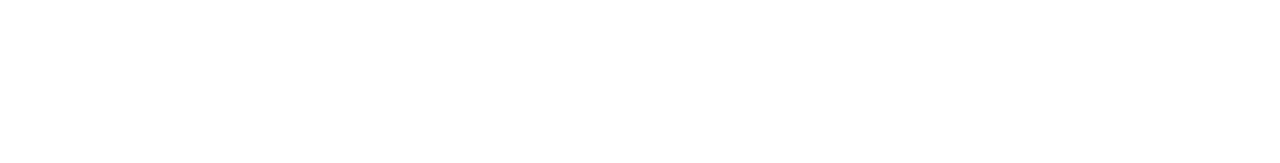
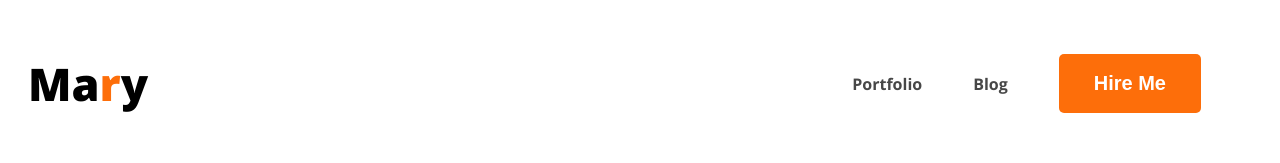
Before and after one commit to MMaria18/portfolio-web, a plain HTML site: page index.html in a window 1280 px wide. Drawn offline with nearby package versions, Linux system fonts and the light colour scheme.

Commit message:
done nav

```diff
--- a/index.html
+++ b/index.html
@@ -4,8 +4,41 @@
     <meta charset="UTF-8">
     <meta name="viewport" content="width=device-width, initial-scale=1.0">
     <title>My portfolio web</title>
+    <link rel="preconnect" href="https://fonts.googleapis.com">
+<link rel="preconnect" href="https://fonts.gstatic.com" crossorigin>
+<link href="https://fonts.googleapis.com/css2?family=Open+Sans:ital,wght@0,300..800;1,300..800&display=swap" rel="stylesheet">
+
+
+    <link rel="stylesheet" href="style/design.css">
 </head>
-<body>
+<body class="open-sans-font">
+    <header>
+       <nav>
+        <h3 class="topword">Ma<span class="colorforhead">r</span>y</h3>
+        <ul>
+            <li ><a class="dark" href="">Portfolio</a></li>
+            <li ><a class="dark" href="">Blog</a></li>
+            <li><a class="dark" href=""><button class="btn-primary">Hire Me</button></a></li>
+        </ul>
+       </nav>
+
+    </header>
+    <main>
+
+
+
+
+
+
+    </main>
+
+    <footer>
+
+    </footer>
+
+
+
+
 
 </body>
 </html>
--- /dev/null
+++ b/style/design.css
@@ -0,0 +1,61 @@
+
+.open-sans-font {
+  font-family: "Open Sans", sans-serif;
+  font-optical-sizing: auto;
+  font-weight: 700;
+  font-style: normal;
+  font-variation-settings:
+    "wdth" 100;
+}
+
+/* nav design */
+nav{
+    display: flex;
+    align-items: center;
+    justify-content:space-between ;
+    margin:0 20px ;
+}
+
+.topword{
+    font-weight:800;
+    font-size: 45px;
+
+}
+nav ul{
+    display: flex;
+    align-items: center;
+}
+.colorforhead{
+    color: #FD6E0A;
+
+}
+nav ul li{
+    list-style: none;
+    margin-right: 51px;
+
+}
+nav li a{
+    text-decoration: none;
+    font-size:20 px;
+}
+.dark{
+    color:#474747;
+
+}
+
+.btn-primary{
+    background-color: #FD6E0A;
+    font-weight: bold;
+    color: white;
+    padding: 18px 35px;
+    border-radius: 5px;
+    font-size: 20px;
+    border: none;
+
+
+}
+
+nav ul{
+    display: flex;
+
+}
```
